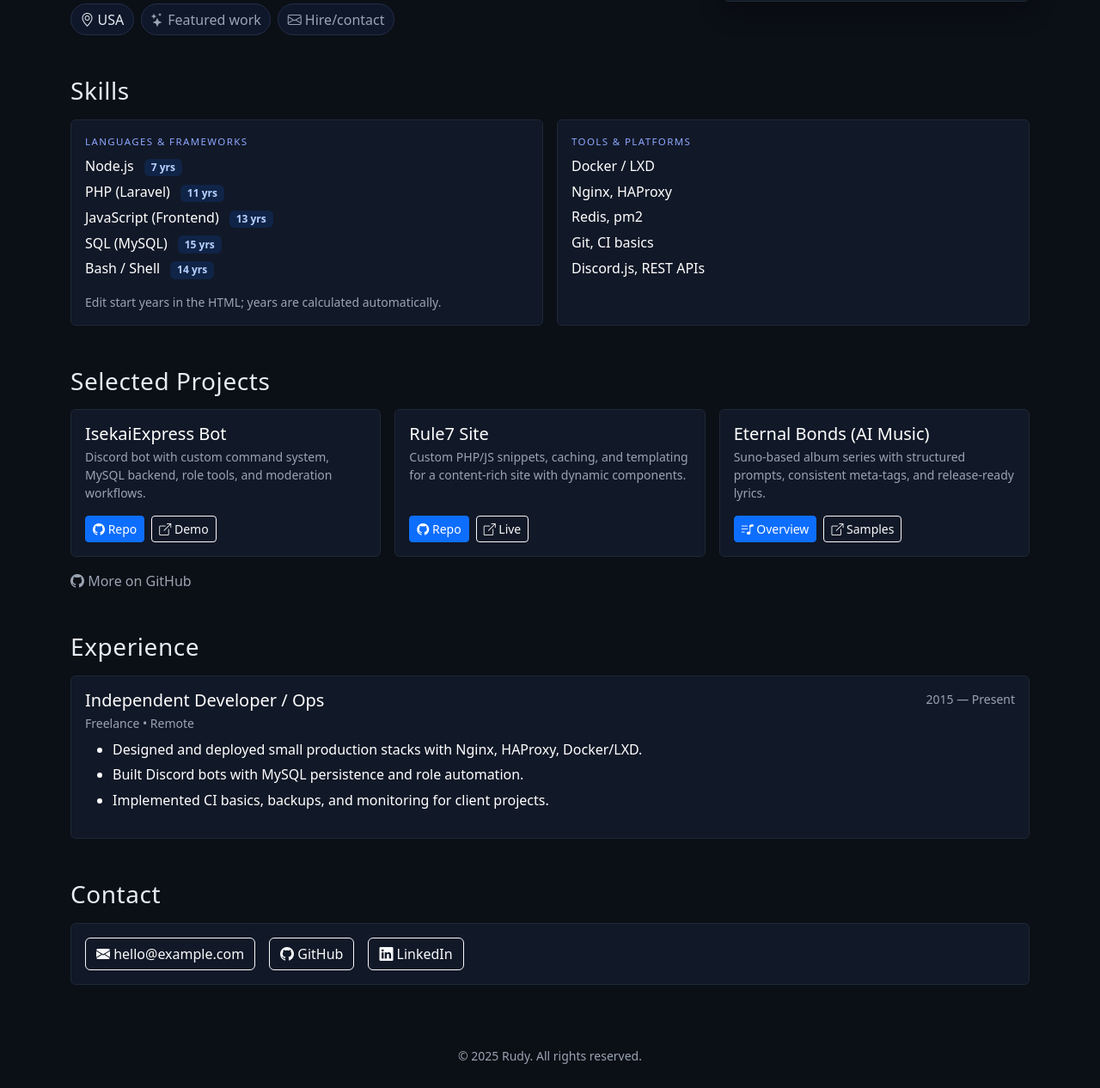
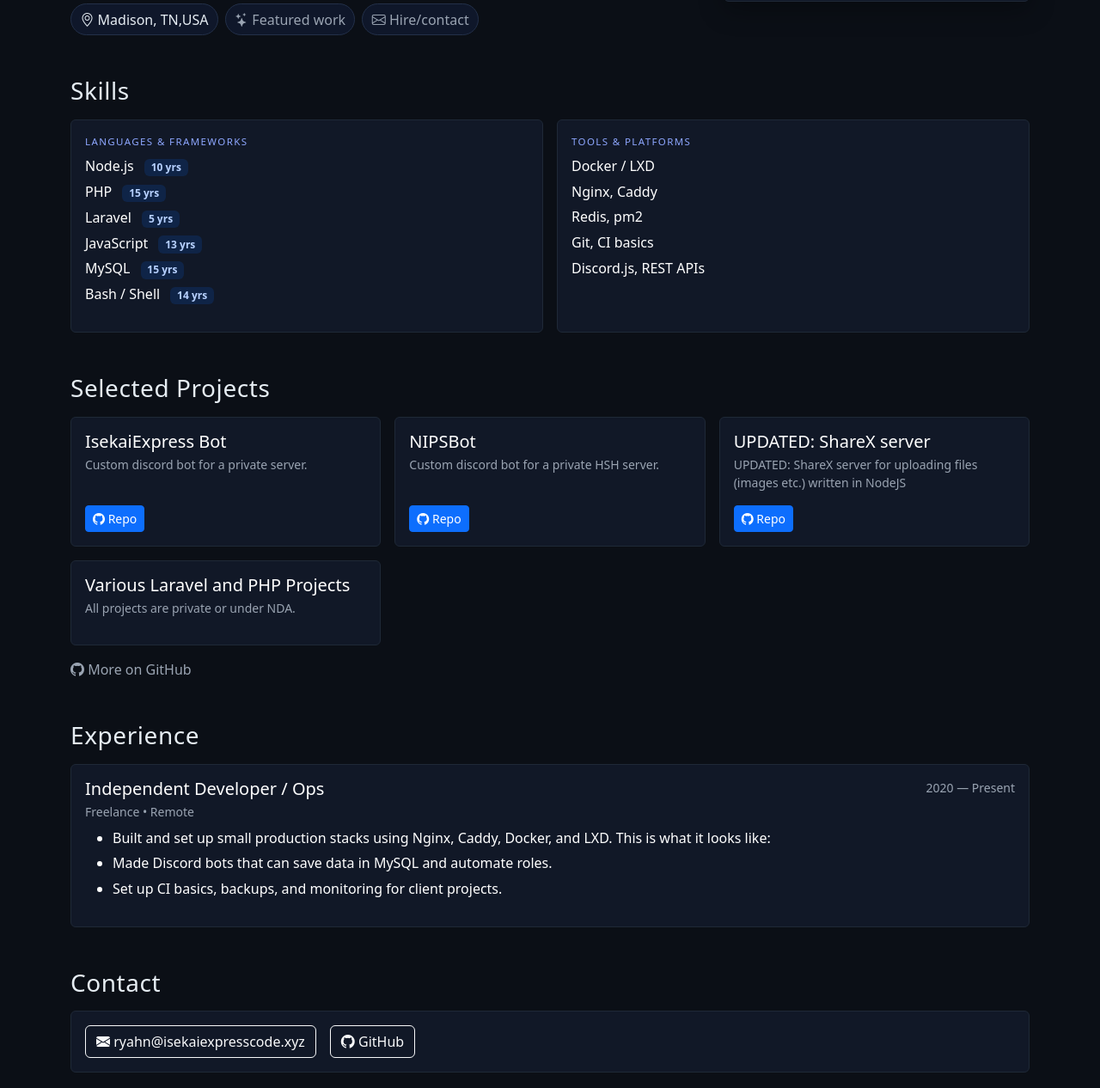
Before and after one commit to Ryahn/personalcv, a website: page public/index.html in a window 1280 px wide. Shown: the part 404-1670 px from the top of the page at 86% size. Drawn offline with nearby package versions, Linux system fonts and the light colour scheme.

Commit message:
updated details

```diff
--- a/public/index.html
+++ b/public/index.html
@@ -1,5 +1,6 @@
 <!doctype html>
 <html lang="en">
+
 <head>
 	<meta charset="utf-8">
 	<meta name="viewport" content="width=device-width, initial-scale=1">
@@ -14,29 +15,105 @@
 	<!-- Bootstrap Icons -->
 	<link href="https://cdn.jsdelivr.net/npm/bootstrap-icons@1.11.3/font/bootstrap-icons.css" rel="stylesheet">
 	<style>
-    :root { --cv-accent: #0d6efd; }
-    body { background: #0b0f16; color: #e6edf3; }
-    .card { background: #111827; border: 1px solid #1f2937; }
-	.navbar-brand { color: white; }
-	.list-unstyled { color: white; }
-	.h5 { color: white; }
-	.list-compact { color: white; }
-    .text-accent { color: var(--cv-accent) !important; }
-    .link-faint { color: #9aa4b2; }
-    .link-faint:hover { color: #e6edf3; }
-    .nav-link { color: #9aa4b2 !important; }
-    .nav-link.active, .nav-link:hover { color: #e6edf3 !important; }
-    .avatar { width: 88px; height: 88px; border-radius: 16px; object-fit: cover; }
-    .tag { background: #0f172a; border: 1px solid #233049; border-radius: 999px; padding: .35rem .65rem; }
-    .muted { color: #9aa4b2; }
-    .year-pill { background: rgba(13,110,253,.15); color: #b7d1ff; }
-    .section-title { letter-spacing: .02em; }
-    .shadow-soft { box-shadow: 0 10px 30px rgba(0,0,0,.3); }
-    a { text-decoration: none; }
-    .list-compact li { margin-bottom: .35rem; }
-    .kicker { text-transform: uppercase; letter-spacing: .12em; font-size: .72rem; color: #8ea7ff; }
+		:root {
+			--cv-accent: #0d6efd;
+		}
+
+		body {
+			background: #0b0f16;
+			color: #e6edf3;
+		}
+
+		.card {
+			background: #111827;
+			border: 1px solid #1f2937;
+		}
+
+		.navbar-brand {
+			color: white;
+		}
+
+		.list-unstyled {
+			color: white;
+		}
+
+		.h5 {
+			color: white;
+		}
+
+		.list-compact {
+			color: white;
+		}
+
+		.text-accent {
+			color: var(--cv-accent) !important;
+		}
+
+		.link-faint {
+			color: #9aa4b2;
+		}
+
+		.link-faint:hover {
+			color: #e6edf3;
+		}
+
+		.nav-link {
+			color: #9aa4b2 !important;
+		}
+
+		.nav-link.active,
+		.nav-link:hover {
+			color: #e6edf3 !important;
+		}
+
+		.avatar {
+			width: 88px;
+			height: 88px;
+			border-radius: 16px;
+			object-fit: cover;
+		}
+
+		.tag {
+			background: #0f172a;
+			border: 1px solid #233049;
+			border-radius: 999px;
+			padding: .35rem .65rem;
+		}
+
+		.muted {
+			color: #9aa4b2;
+		}
+
+		.year-pill {
+			background: rgba(13, 110, 253, .15);
+			color: #b7d1ff;
+		}
+
+		.section-title {
+			letter-spacing: .02em;
+		}
+
+		.shadow-soft {
+			box-shadow: 0 10px 30px rgba(0, 0, 0, .3);
+		}
+
+		a {
+			text-decoration: none;
+		}
+
+		.list-compact li {
+			margin-bottom: .35rem;
+		}
+
+		.kicker {
+			text-transform: uppercase;
+			letter-spacing: .12em;
+			font-size: .72rem;
+			color: #8ea7ff;
+		}
 	</style>
 </head>
+
 <body>
 	<header class="border-bottom border-secondary-subtle">
 		<nav class="navbar navbar-expand-md container py-3">
@@ -67,10 +144,12 @@
 			<div class="row g-4 align-items-center">
 				<div class="col-lg-8">
 					<h1 class="display-5 fw-semibold mb-2">Building practical systems with a bias for shipping.</h1>
-          <p class="lead muted">Full‑stack tinkerer who blends Node.js backends, PHP tooling, and DevOps pragmatism. I run production for small apps, automate the boring parts, and keep costs sane. On the creative side, I produce AI‑assisted music projects.
+					<p class="lead muted">A full-stack tinkerer who combines Node.js backends, PHP tools, and practical
+						DevOps. I run production for small apps, automate the boring parts, and keep costs down. I make
+						music projects with the help of AI on the creative side.
 					</p>
 					<div class="d-flex flex-wrap gap-2 mt-3">
-            <span class="tag"><i class="bi bi-geo-alt"></i> USA</span>
+						<span class="tag"><i class="bi bi-geo-alt"></i> Madison, TN,USA</span>
 						<a class="tag link-faint" href="#projects"><i class="bi bi-stars"></i> Featured work</a>
 						<a class="tag link-faint" href="#contact"><i class="bi bi-envelope"></i> Hire/contact</a>
 					</div>
@@ -81,7 +160,8 @@
 							<div class="kicker mb-2">At a glance</div>
 							<ul class="list-unstyled list-compact">
 								<li><i class="bi bi-check2-circle text-accent"></i> Backend: Node.js, PHP, MySQL</li>
-                <li><i class="bi bi-check2-circle text-accent"></i> Infra: Nginx, Docker, LXD, HAProxy</li>
+								<li><i class="bi bi-check2-circle text-accent"></i> Infra: Nginx, Docker, LXD, Caddy
+								</li>
 								<li><i class="bi bi-check2-circle text-accent"></i> Bots: Discord.js, REST APIs</li>
 								<li><i class="bi bi-check2-circle text-accent"></i> Music: Suno AI workflows</li>
 							</ul>
@@ -100,13 +180,19 @@
 						<div class="card-body">
 							<div class="kicker mb-2">Languages & Frameworks</div>
 							<ul class="list-unstyled list-compact">
-                <li>Node.js <span class="badge year-pill ms-2"><span data-years-from="2018"></span> yrs</span></li>
-                <li>PHP (Laravel) <span class="badge year-pill ms-2"><span data-years-from="2014"></span> yrs</span></li>
-                <li>JavaScript (Frontend) <span class="badge year-pill ms-2"><span data-years-from="2012"></span> yrs</span></li>
-                <li>SQL (MySQL) <span class="badge year-pill ms-2"><span data-years-from="2010"></span> yrs</span></li>
-                <li>Bash / Shell <span class="badge year-pill ms-2"><span data-years-from="2011"></span> yrs</span></li>
+								<li>Node.js <span class="badge year-pill ms-2"><span data-years-from="2015"></span>
+										yrs</span></li>
+								<li>PHP <span class="badge year-pill ms-2"><span data-years-from="2010"></span>
+										yrs</span></li>
+								<li>Laravel <span class="badge year-pill ms-2"><span data-years-from="2020"></span>
+										yrs</span></li>
+								<li>JavaScript <span class="badge year-pill ms-2"><span data-years-from="2012"></span>
+										yrs</span></li>
+								<li>MySQL <span class="badge year-pill ms-2"><span data-years-from="2010"></span>
+										yrs</span></li>
+								<li>Bash / Shell <span class="badge year-pill ms-2"><span data-years-from="2011"></span>
+										yrs</span></li>
 							</ul>
-              <div class="small muted">Edit start years in the HTML; years are calculated automatically.</div>
 						</div>
 					</div>
 				</div>
@@ -116,7 +202,7 @@
 							<div class="kicker mb-2">Tools & Platforms</div>
 							<ul class="list-unstyled list-compact">
 								<li>Docker / LXD</li>
-                <li>Nginx, HAProxy</li>
+								<li>Nginx, Caddy</li>
 								<li>Redis, pm2</li>
 								<li>Git, CI basics</li>
 								<li>Discord.js, REST APIs</li>
@@ -135,10 +221,10 @@
 					<div class="card h-100">
 						<div class="card-body d-flex flex-column">
 							<h3 class="h5 mb-1">IsekaiExpress Bot</h3>
-              <p class="muted small mb-3">Discord bot with custom command system, MySQL backend, role tools, and moderation workflows.</p>
+							<p class="muted small mb-3">Custom discord bot for a private server.</p>
 							<div class="mt-auto d-flex gap-2">
-                <a class="btn btn-sm btn-primary" href="https://github.com/Ryahn/IsekaiExpress" target="_blank" rel="noopener"><i class="bi bi-github"></i> Repo</a>
-                <a class="btn btn-sm btn-outline-light" href="#" target="_blank" rel="noopener"><i class="bi bi-box-arrow-up-right"></i> Demo</a>
+								<a class="btn btn-sm btn-primary" href="https://github.com/Ryahn/IsekaiExpress"
+									target="_blank" rel="noopener"><i class="bi bi-github"></i> Repo</a>
 							</div>
 						</div>
 					</div>
@@ -146,11 +232,11 @@
 				<div class="col-md-6 col-lg-4">
 					<div class="card h-100">
 						<div class="card-body d-flex flex-column">
-              <h3 class="h5 mb-1">Rule7 Site</h3>
-              <p class="muted small mb-3">Custom PHP/JS snippets, caching, and templating for a content‑rich site with dynamic components.</p>
+							<h3 class="h5 mb-1">NIPSBot</h3>
+							<p class="muted small mb-3">Custom discord bot for a private HSH server.</p>
 							<div class="mt-auto d-flex gap-2">
-                <a class="btn btn-sm btn-primary" href="#" target="_blank" rel="noopener"><i class="bi bi-github"></i> Repo</a>
-                <a class="btn btn-sm btn-outline-light" href="#" target="_blank" rel="noopener"><i class="bi bi-box-arrow-up-right"></i> Live</a>
+								<a class="btn btn-sm btn-primary" href="https://github.com/Ryahn/NIPSBot"
+									target="_blank" rel="noopener"><i class="bi bi-github"></i> Repo</a>
 							</div>
 						</div>
 					</div>
@@ -158,18 +244,30 @@
 				<div class="col-md-6 col-lg-4">
 					<div class="card h-100">
 						<div class="card-body d-flex flex-column">
-              <h3 class="h5 mb-1">Eternal Bonds (AI Music)</h3>
-              <p class="muted small mb-3">Suno‑based album series with structured prompts, consistent meta‑tags, and release‑ready lyrics.</p>
+							<h3 class="h5 mb-1">UPDATED: ShareX server</h3>
+							<p class="muted small mb-3">UPDATED: ShareX server for uploading files (images etc.) written
+								in NodeJS</p>
 							<div class="mt-auto d-flex gap-2">
-                <a class="btn btn-sm btn-primary" href="#" target="_blank" rel="noopener"><i class="bi bi-music-note-list"></i> Overview</a>
-                <a class="btn btn-sm btn-outline-light" href="#" target="_blank" rel="noopener"><i class="bi bi-box-arrow-up-right"></i> Samples</a>
+								<a class="btn btn-sm btn-primary" href="https://github.com/Ryahn/node-sharex-server"
+									target="_blank" rel="noopener"><i class="bi bi-github"></i> Repo</a>
+							</div>
+						</div>
+					</div>
+				</div>
+				<div class="col-md-6 col-lg-4">
+					<div class="card h-100">
+						<div class="card-body d-flex flex-column">
+							<h3 class="h5 mb-1">Various Laravel and PHP Projects</h3>
+							<p class="muted small mb-3">All projects are private or under NDA.</p>
+							<div class="mt-auto d-flex gap-2">
 							</div>
 						</div>
 					</div>
 				</div>
 			</div>
 			<div class="mt-3">
-        <a class="link-faint" href="https://github.com/Ryahn?tab=repositories" target="_blank" rel="noopener"><i class="bi bi-github"></i> More on GitHub</a>
+				<a class="link-faint" href="https://github.com/Ryahn?tab=repositories" target="_blank" rel="noopener"><i
+						class="bi bi-github"></i> More on GitHub</a>
 			</div>
 		</section>
 
@@ -183,12 +281,13 @@
 							<h3 class="h5 mb-1">Independent Developer / Ops</h3>
 							<div class="muted small mb-2">Freelance • Remote</div>
 							<ul class="list-compact">
-                <li>Designed and deployed small production stacks with Nginx, HAProxy, Docker/LXD.</li>
-                <li>Built Discord bots with MySQL persistence and role automation.</li>
-                <li>Implemented CI basics, backups, and monitoring for client projects.</li>
+								<li>Built and set up small production stacks using Nginx, Caddy, Docker, and LXD. This
+									is what it looks like:
+								<li> Made Discord bots that can save data in MySQL and automate roles.
+								<li> Set up CI basics, backups, and monitoring for client projects.
 							</ul>
 						</div>
-            <div class="muted small">2015 — Present</div>
+						<div class="muted small">2020 — Present</div>
 					</div>
 				</div>
 			</div>
@@ -199,9 +298,10 @@
 			<h2 class="section-title h3 mb-3">Contact</h2>
 			<div class="card">
 				<div class="card-body d-flex flex-wrap gap-3 align-items-center">
-          <a class="btn btn-outline-light" href="mailto:hello@example.com"><i class="bi bi-envelope-fill"></i> hello@example.com</a>
-          <a class="btn btn-outline-light" href="https://github.com/Ryahn" target="_blank" rel="noopener"><i class="bi bi-github"></i> GitHub</a>
-          <a class="btn btn-outline-light" href="https://www.linkedin.com/" target="_blank" rel="noopener"><i class="bi bi-linkedin"></i> LinkedIn</a>
+					<a class="btn btn-outline-light" href="mailto:ryahn@isekaiexpresscode.xyz"><i class="bi bi-envelope-fill"></i>
+						ryahn@isekaiexpresscode.xyz</a>
+					<a class="btn btn-outline-light" href="https://github.com/Ryahn" target="_blank" rel="noopener"><i
+							class="bi bi-github"></i> GitHub</a>
 				</div>
 			</div>
 		</section>
@@ -213,7 +313,7 @@
 
 	<script>
 		// Compute years of experience from a given start year.
-    (function(){
+		(function () {
 			const now = new Date().getFullYear();
 			document.querySelectorAll('[data-years-from]').forEach(el => {
 				const start = parseInt(el.getAttribute('data-years-from'), 10);
@@ -225,4 +325,5 @@
 	</script>
 	<script src="https://cdn.jsdelivr.net/npm/bootstrap@5.3.3/dist/js/bootstrap.bundle.min.js"></script>
 </body>
+
 </html>
```
Lines whose indentation alone changed are shown as unchanged.
